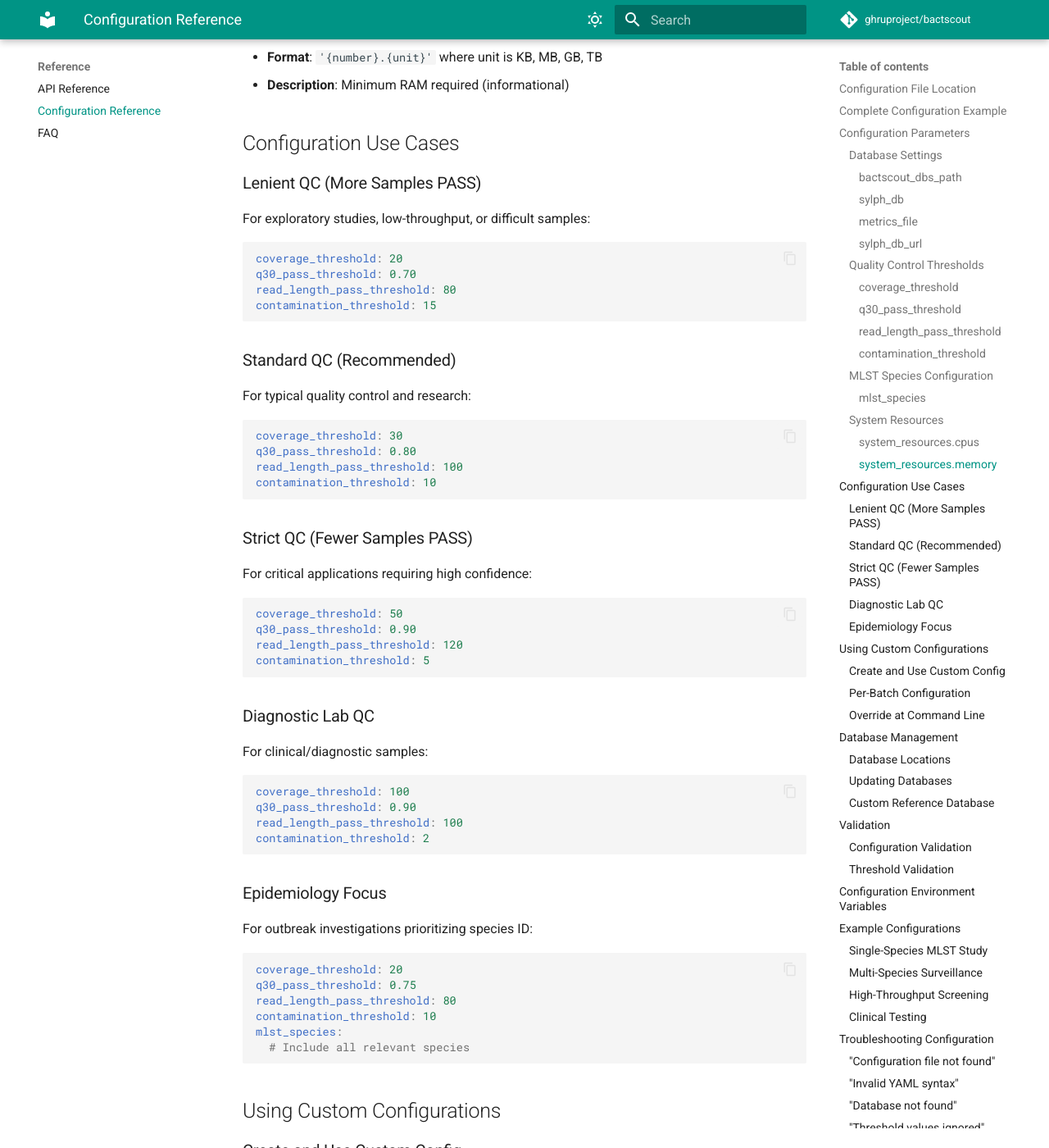
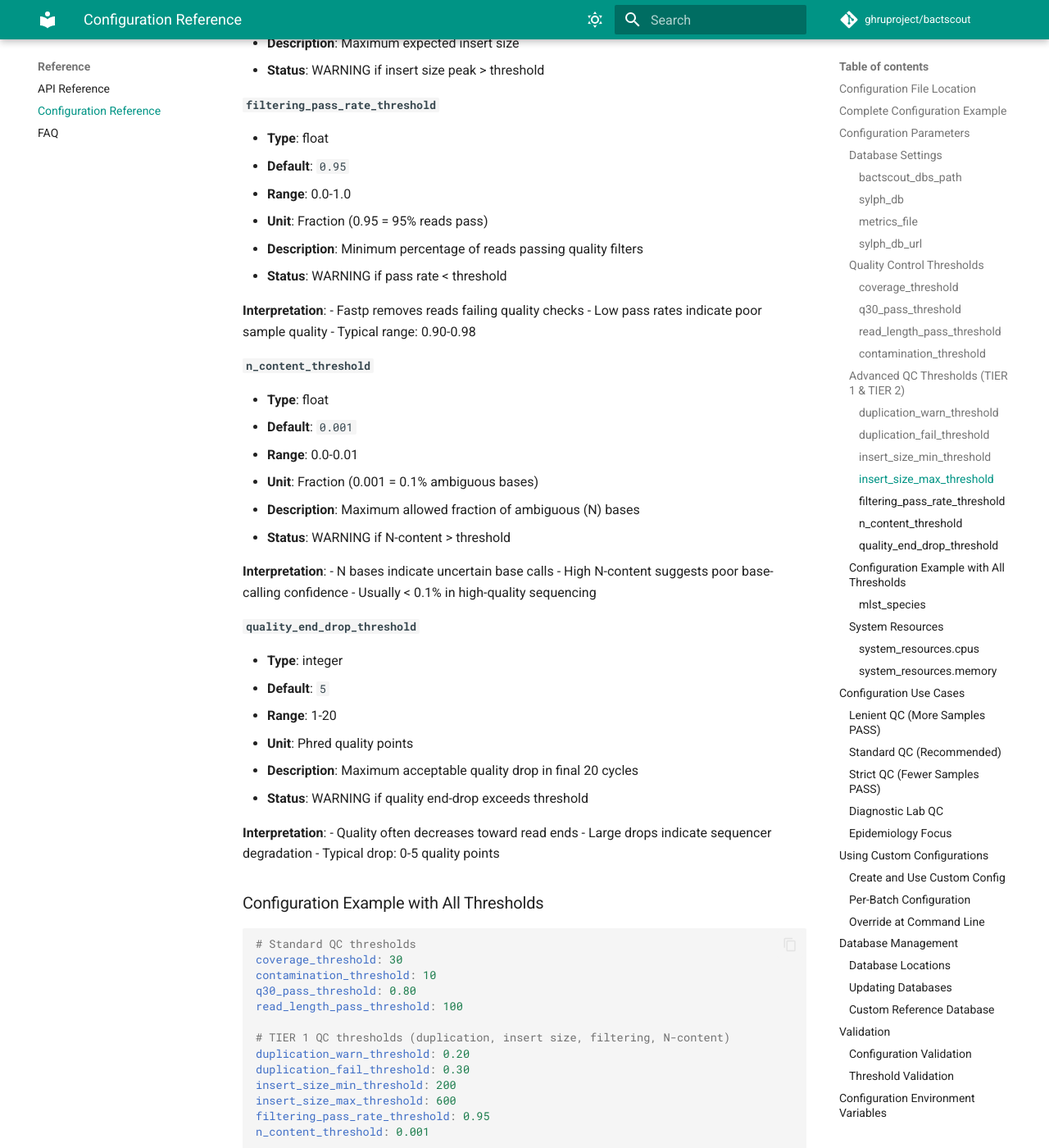
Before and after one commit to ghruproject/bactscout, an MkDocs documentation site: the page built from docs/reference/configuration.md, in a window 1280 px wide and 1400 px high, scrolled down 4409 px. Shown: the whole window at 82% size. Built offline with MkDocs 1.6.1 and Material for MkDocs 9.7.7, drawn with Linux system fonts in a browser that asks for light colours; comment, search, counter and statistics services are not loaded; some of the changed text lies outside the part shown.

Commit message:
feat: implement TIER 1 & TIER 2 fastp QC metrics extraction and validation
- TIER 1 metrics: duplication rate, insert size, filtering pass rate, N-content
- TIER 2 metrics: quality trends, adapter detection, per-cycle composition
- Add 6 new validation functions for comprehensive QC assessment
- Update blank_sample_results() with 17 new metric fields
- Enhance final_status_pass() with metric categorization
- Add 7 new configuration parameters with sensible defaults
- Create 23 comprehensive tests covering all code paths
- Update documentation with new metrics and thresholds
- All 144 tests passing (121 original + 23 new)
- Zero linting errors, 100% backward compatible

````diff
--- a/docs/reference/configuration.md
+++ b/docs/reference/configuration.md
@@ -121,7 +121,112 @@ system_resources:
 - `10` - Standard, minor contamination acceptable
 - `15+` - Lenient, some contamination tolerated
 
-### MLST Species Configuration
+### Advanced QC Thresholds (TIER 1 & TIER 2)
+
+These thresholds control evaluation of additional sequencing quality metrics extracted from fastp reports.
+
+#### `duplication_warn_threshold`
+- **Type**: float
+- **Default**: `0.20`
+- **Range**: 0.0-1.0
+- **Unit**: Fraction (0.20 = 20% duplicate reads)
+- **Description**: Threshold for warning about PCR bias
+- **Status**: WARNING if duplicates exceed this, FAILED if above `duplication_fail_threshold`
+
+**Interpretation**:
+- Duplicate reads indicate PCR amplification bias
+- High values suggest library quality or coverage issues
+- **Typical values**: 0.15-0.25 for well-constructed libraries
+
+#### `duplication_fail_threshold`
+- **Type**: float
+- **Default**: `0.30`
+- **Range**: 0.0-1.0
+- **Unit**: Fraction (0.30 = 30% duplicate reads)
+- **Description**: Threshold for failing sample due to excessive PCR bias
+- **Impact**: Sample status = FAILED if `duplication_rate > threshold`
+
+#### `insert_size_min_threshold`
+- **Type**: integer
+- **Default**: `200`
+- **Range**: 50-1000
+- **Unit**: Base pairs
+- **Description**: Minimum expected insert size
+- **Status**: WARNING if insert size peak < threshold
+
+**Interpretation**:
+- Insert size = distance between paired-end reads
+- Too short may indicate DNA fragmentation
+- Too long may indicate library preparation issues
+
+#### `insert_size_max_threshold`
+- **Type**: integer
+- **Default**: `600`
+- **Range**: 100-2000
+- **Unit**: Base pairs
+- **Description**: Maximum expected insert size
+- **Status**: WARNING if insert size peak > threshold
+
+#### `filtering_pass_rate_threshold`
+- **Type**: float
+- **Default**: `0.95`
+- **Range**: 0.0-1.0
+- **Unit**: Fraction (0.95 = 95% reads pass)
+- **Description**: Minimum percentage of reads passing quality filters
+- **Status**: WARNING if pass rate < threshold
+
+**Interpretation**:
+- Fastp removes reads failing quality checks
+- Low pass rates indicate poor sample quality
+- Typical range: 0.90-0.98
+
+#### `n_content_threshold`
+- **Type**: float
+- **Default**: `0.001`
+- **Range**: 0.0-0.01
+- **Unit**: Fraction (0.001 = 0.1% ambiguous bases)
+- **Description**: Maximum allowed fraction of ambiguous (N) bases
+- **Status**: WARNING if N-content > threshold
+
+**Interpretation**:
+- N bases indicate uncertain base calls
+- High N-content suggests poor base-calling confidence
+- Usually < 0.1% in high-quality sequencing
+
+#### `quality_end_drop_threshold`
+- **Type**: integer
+- **Default**: `5`
+- **Range**: 1-20
+- **Unit**: Phred quality points
+- **Description**: Maximum acceptable quality drop in final 20 cycles
+- **Status**: WARNING if quality end-drop exceeds threshold
+
+**Interpretation**:
+- Quality often decreases toward read ends
+- Large drops indicate sequencer degradation
+- Typical drop: 0-5 quality points
+
+### Configuration Example with All Thresholds
+
+```yaml
+# Standard QC thresholds
+coverage_threshold: 30
+contamination_threshold: 10
+q30_pass_threshold: 0.80
+read_length_pass_threshold: 100
+
+# TIER 1 QC thresholds (duplication, insert size, filtering, N-content)
+duplication_warn_threshold: 0.20
+duplication_fail_threshold: 0.30
+insert_size_min_threshold: 200
+insert_size_max_threshold: 600
+filtering_pass_rate_threshold: 0.95
+n_content_threshold: 0.001
+
+# TIER 2 QC thresholds (quality trends, adapters)
+quality_end_drop_threshold: 5
+```
+
 
 #### `mlst_species`
 - **Type**: dictionary (key-value pairs)
````
Also changed, not shown: TIER12_IMPLEMENTATION_SUMMARY.md (added, +236 -0 lines), bactscout_config.yml (+16 -0 lines), docs/usage/output-format.md (+34 -0 lines), 2 other files.
